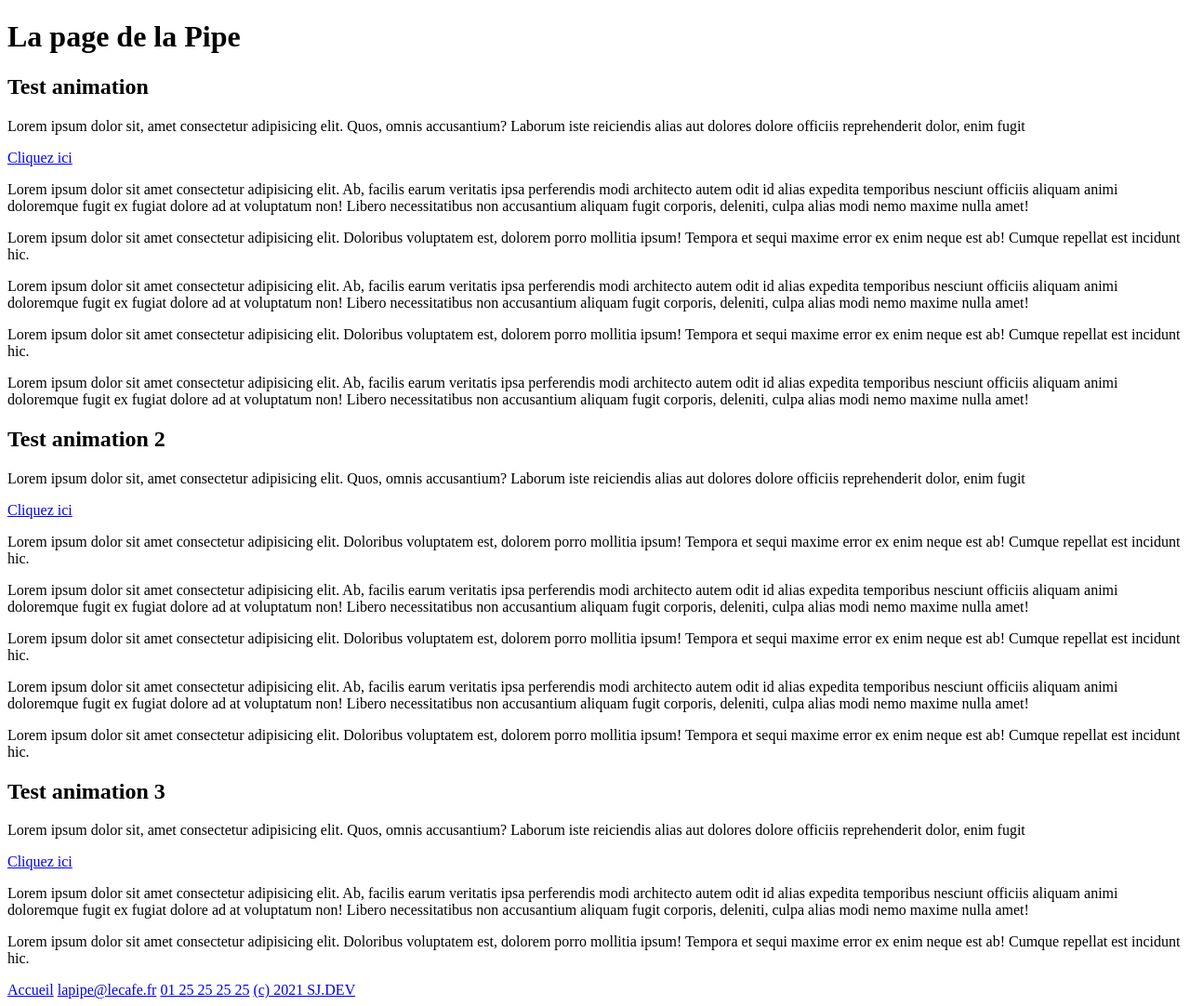
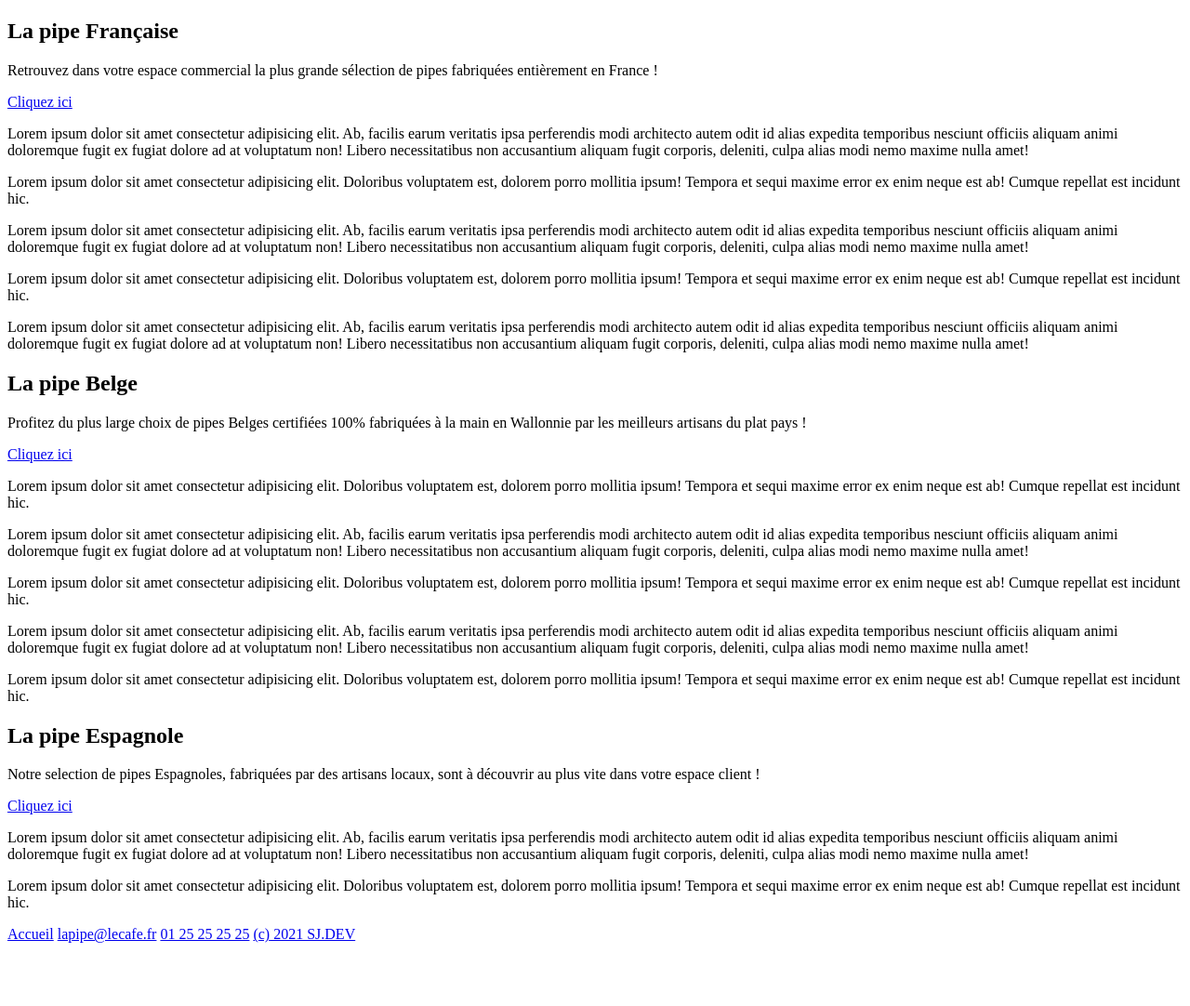
Before and after one commit to sylvainJnt29/la_pipe_et_le_cafe, a Symfony app: template templates/home/laPipe.html.twig in a window 1280 px wide. Shown: the part 44-1126 px from the top of the page at 93% size. After the commit the page ends 1058 px from the top, so only its background shows below. Run offline with Twig, Linux system fonts and the light colour scheme; the template is opened without the code that fills it, so the values that code supplies are empty; some libraries are stand-ins or nearby versions; some web fonts are replaced.

Commit message:
legere mep

```diff
--- a/templates/home/laPipe.html.twig
+++ b/templates/home/laPipe.html.twig
@@ -5,14 +5,14 @@
 {% block body %}
 <div id="bodyPipe">
     {% include 'includes/navbar.html.twig' %}
-    <h1>La page de la Pipe</h1>
+    {# <h1>La page de la Pipe</h1> #}
     <!-- Mise en place test animation -->
      <section>
          <div id="test">
-             <h2>Test animation</h2>
-             <p>Lorem ipsum dolor sit, amet consectetur adipisicing elit.
-                  Quos, omnis accusantium? Laborum iste reiciendis alias aut
-                  dolores dolore officiis reprehenderit dolor, enim fugit</p>
+            <h2>La pipe Française</h2>
+            <p>Retrouvez dans votre espace commercial la plus grande sélection de pipes fabriquées
+                  entièrement en France !
+            </p>
             <a href="#">Cliquez ici</a>
          </div>
     </section>
@@ -43,10 +43,10 @@
     </p>
     <section>
         <div id="test2">
-            <h2>Test animation 2</h2>
-            <p>Lorem ipsum dolor sit, amet consectetur adipisicing elit.
-                Quos, omnis accusantium? Laborum iste reiciendis alias aut
-                dolores dolore officiis reprehenderit dolor, enim fugit</p>
+            <h2>La pipe Belge</h2>
+            <p>Profitez du plus large choix de pipes Belges certifiées 100% fabriquées à la main en Wallonnie par les
+                meilleurs artisans du plat pays !
+            </p>
             <a href="#">Cliquez ici</a>
         </div>
     </section>
@@ -72,10 +72,10 @@
     </p>
     <section>
         <div id="test3">
-            <h2>Test animation 3</h2>
-            <p>Lorem ipsum dolor sit, amet consectetur adipisicing elit.
-                Quos, omnis accusantium? Laborum iste reiciendis alias aut
-                dolores dolore officiis reprehenderit dolor, enim fugit</p>
+            <h2>La pipe Espagnole</h2>
+            <p>Notre selection de pipes Espagnoles, fabriquées par des artisans locaux, sont à découvrir au plus vite dans
+                votre espace client !
+            </p>
             <a href="#">Cliquez ici</a>
         </div>
     </section>
```
Also changed, not shown: templates/home/leCafe.html.twig (+13 -13 lines), templates/home/index.html.twig (line endings or trailing spaces).
